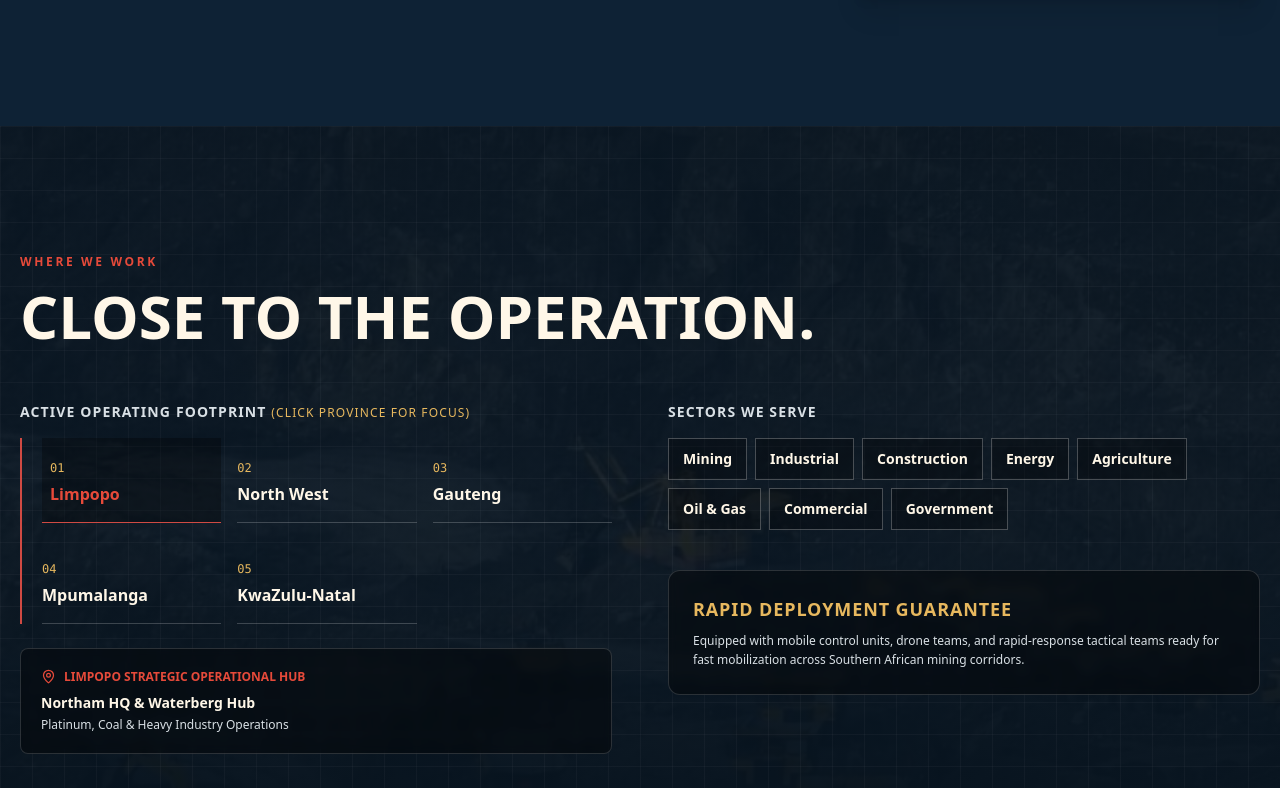
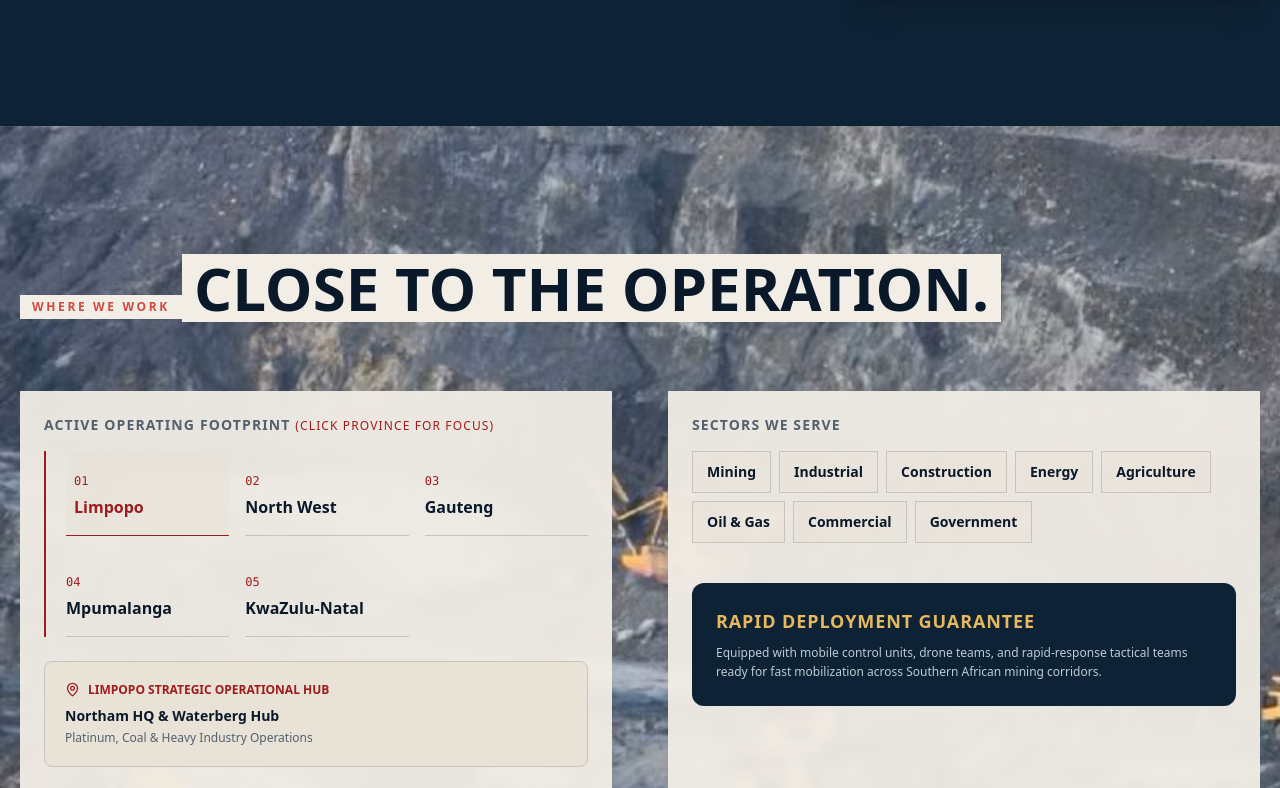
Before and after one commit to damaskbeats/Reconcile, a React (Vite) app: page / in a window 1280 px wide. Shown: the part 3172-3960 px from the top of the page. Built offline with nearby package versions, Linux system fonts and the light colour scheme.

Commit message:
Update App.tsx

```diff
--- a/src/App.tsx
+++ b/src/App.tsx
@@ -329,68 +329,66 @@ export default function App() {
           </div>
         </section>
 
-        {/* Geographic Reach & Sectors — full-bleed open-cast mine photo background */}
-        <section id="reach" className="relative overflow-hidden px-5 py-24 text-[#fff7e8] md:py-32">
+        {/* Geographic Reach & Sectors — full-bleed open-cast mine photo background, original light theme */}
+        <section id="reach" className="relative overflow-hidden px-5 py-24 text-[#0a1929] md:py-32">
           {/* Background photo */}
-          <div
-            className="absolute inset-0 bg-cover bg-center"
-            style={{ backgroundImage: 'url(/open-cast.jpg)' }}
+          <img
+            src="/open-cast.jpg"
+            alt=""
+            aria-hidden="true"
+            className="absolute inset-0 h-full w-full object-cover"
           />
-          {/* Dark overlays for text readability */}
-          <div className="absolute inset-0 bg-[#07131e]/80" />
-          <div className="absolute inset-0 bg-gradient-to-t from-[#07131e] via-[#07131e]/55 to-[#07131e]/70" />
-          <div className="absolute inset-0 bg-[linear-gradient(to_right,#ffffff08_1px,transparent_1px),linear-gradient(to_bottom,#ffffff08_1px,transparent_1px)] bg-[size:32px_32px]" />
 
           <div className="relative z-10 mx-auto max-w-7xl">
-            <p className="mb-4 text-xs font-bold uppercase tracking-[.22em] text-[#e64a3a]">Where we work</p>
-            <h2 className="text-4xl font-bold uppercase leading-[.95] md:text-6xl">Close to the operation.</h2>
+            <p className="mb-4 inline-block bg-[#f2eee6] px-3 py-1 text-xs font-bold uppercase tracking-[.22em] text-[#d04a43]">Where we work</p>
+            <h2 className="inline-block bg-[#f2eee6] px-3 py-1 text-4xl font-bold uppercase leading-[.95] md:text-6xl">Close to the operation.</h2>
 
             <div className="mt-14 grid gap-14 md:grid-cols-2">
-              <div>
-                <p className="mb-4 text-sm font-semibold uppercase tracking-[.08em] text-[#d9e0e5]">
-                  Active Operating Footprint <span className="text-xs font-normal text-[#e7b85e]">(Click province for focus)</span>
+              <div className="bg-[#f2eee6]/95 p-6 shadow-lg backdrop-blur-sm">
+                <p className="mb-4 text-sm font-semibold uppercase tracking-[.08em] text-[#52616e]">
+                  Active Operating Footprint <span className="text-xs font-normal text-[#a01c1c]">(Click province for focus)</span>
                 </p>
-                <div className="grid grid-cols-2 gap-4 border-l-2 border-[#d04a43] pl-5 sm:grid-cols-3">
+                <div className="grid grid-cols-2 gap-4 border-l-2 border-[#a01c1c] pl-5 sm:grid-cols-3">
                   {regions.map((r, i) => {
                     const isSelected = selectedRegion === r;
                     return (
                       <button
                         key={r}
                         onClick={() => setSelectedRegion(r)}
-                        className={`text-left border-b py-4 transition-all ${isSelected ? 'border-[#d04a43] bg-black/30 px-2' : 'border-white/20 hover:border-[#d04a43]'}`}
+                        className={`text-left border-b py-4 transition-all ${isSelected ? 'border-[#a01c1c] bg-[#e8e2d7]/60 px-2' : 'border-[#c9c4b9] hover:border-[#a01c1c]'}`}
                       >
-                        <span className="text-xs text-[#e7b85e] font-mono">0{i + 1}</span>
-                        <p className={`mt-1 font-semibold ${isSelected ? 'text-[#e64a3a]' : 'text-[#fff7e8]'}`}>{r}</p>
+                        <span className="text-xs text-[#a01c1c] font-mono">0{i + 1}</span>
+                        <p className={`mt-1 font-semibold ${isSelected ? 'text-[#a01c1c]' : 'text-[#0a1929]'}`}>{r}</p>
                       </button>
                     );
                   })}
                 </div>
 
                 {selectedRegion && regionDetails[selectedRegion] && (
-                  <div className="mt-6 rounded-lg bg-black/40 backdrop-blur-sm p-5 border border-white/15">
-                    <div className="flex items-center gap-2 text-xs font-bold uppercase text-[#e64a3a]">
+                  <div className="mt-6 rounded-lg bg-[#e8e2d7] p-5 border border-[#c9c4b9]">
+                    <div className="flex items-center gap-2 text-xs font-bold uppercase text-[#a01c1c]">
                       <MapPin size={15} />
                       <span>{selectedRegion} Strategic Operational Hub</span>
                     </div>
-                    <p className="mt-2 text-sm font-semibold text-[#fff7e8]">{regionDetails[selectedRegion].base}</p>
-                    <p className="mt-1 text-xs text-[#d9e0e5]">{regionDetails[selectedRegion].focus}</p>
+                    <p className="mt-2 text-sm font-semibold text-[#0a1929]">{regionDetails[selectedRegion].base}</p>
+                    <p className="mt-1 text-xs text-[#52616e]">{regionDetails[selectedRegion].focus}</p>
                   </div>
                 )}
               </div>
 
-              <div>
-                <p className="mb-4 text-sm font-semibold uppercase tracking-[.08em] text-[#d9e0e5]">Sectors we serve</p>
+              <div className="bg-[#f2eee6]/95 p-6 shadow-lg backdrop-blur-sm">
+                <p className="mb-4 text-sm font-semibold uppercase tracking-[.08em] text-[#52616e]">Sectors we serve</p>
                 <div className="flex flex-wrap gap-2">
                   {industries.map((ind) => (
-                    <span key={ind} className="border border-white/25 bg-black/30 px-3.5 py-2.5 text-sm font-semibold text-[#fff7e8] hover:border-[#d04a43] transition-colors">
+                    <span key={ind} className="border border-[#c9c4b9] bg-[#e8e2d7]/40 px-3.5 py-2.5 text-sm font-semibold text-[#0a1929] hover:border-[#a01c1c] transition-colors">
                       {ind}
                     </span>
                   ))}
                 </div>
 
-                <div className="mt-10 rounded-xl bg-black/40 backdrop-blur-sm p-6 text-[#fff7e8] border border-white/15">
+                <div className="mt-10 rounded-xl bg-[#0e2235] p-6 text-[#fff7e8]">
                   <h4 className="text-lg font-bold uppercase tracking-wider text-[#e7b85e]">Rapid Deployment Guarantee</h4>
-                  <p className="mt-2 text-xs leading-relaxed text-[#d9e0e5]">
+                  <p className="mt-2 text-xs leading-relaxed text-[#becbd4]">
                     Equipped with mobile control units, drone teams, and rapid-response tactical teams ready for fast mobilization across Southern African mining corridors.
                   </p>
                 </div>
```
